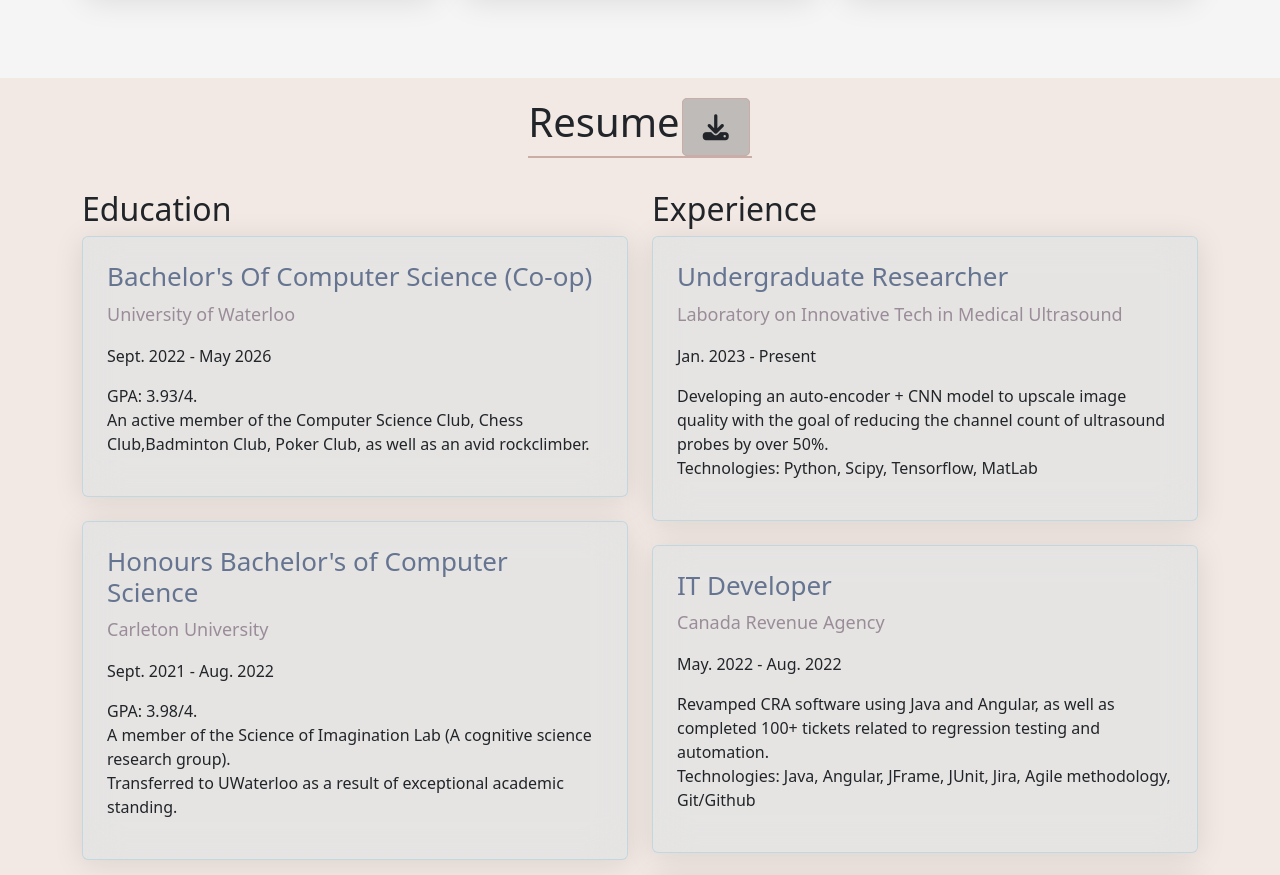
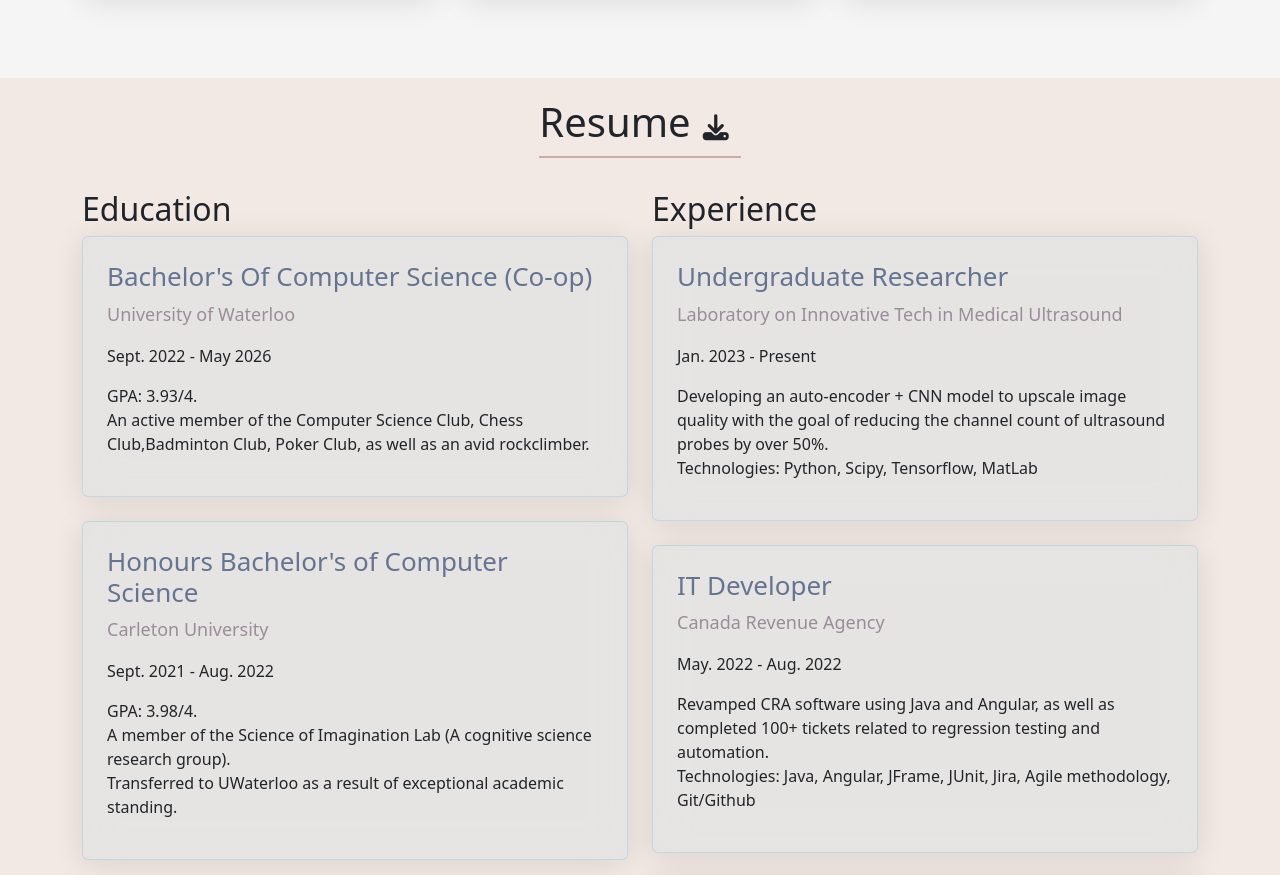
Before and after one commit to LawrenceJ1/portfolio, a React (Create React App) app: page / in a window 1280 px wide. Shown: the part 2490-3365 px from the top of the page. Built offline with nearby package versions, Linux system fonts and the light colour scheme.

Commit message:
fix email typo

```diff
--- a/src/MainPage.js
+++ b/src/MainPage.js
@@ -11,7 +11,7 @@
         </p>
         <a
           className="Main-link"
-          href="mailto:lawrencejuottawa@email.com"
+          href="mailto:lawrencejuottawa@gmail.com"
           target="_blank"
           rel="noreferrer"
         >
--- a/src/ResumePage.css
+++ b/src/ResumePage.css
@@ -25,9 +25,7 @@
 .Resume-official {
   font-size: var(--normal-size);
   color: var(--main-text-color);
-  border: 1px solid var(--accent-color);
-  background-color: var(--secondary-bg-color);
-  padding: 10px 20px;
+  padding: 5px 10px;
   text-align: center;
   text-decoration: none;
   margin: 4px 2px;
@@ -40,5 +38,4 @@
 .Resume-official:hover {
   background-color: var(--accent-color);
   color: var(--main-tx-color);
-  border: 1px solid transparent;
 }
```
